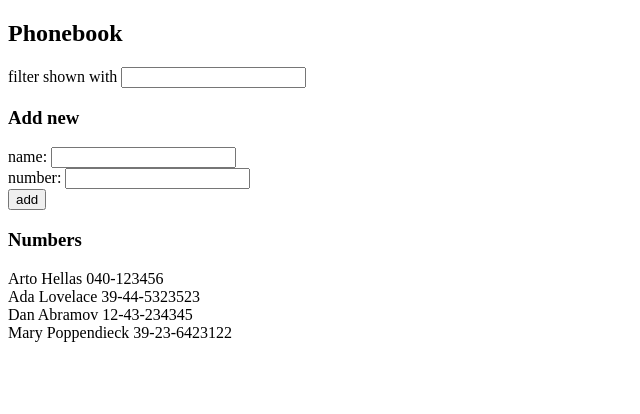
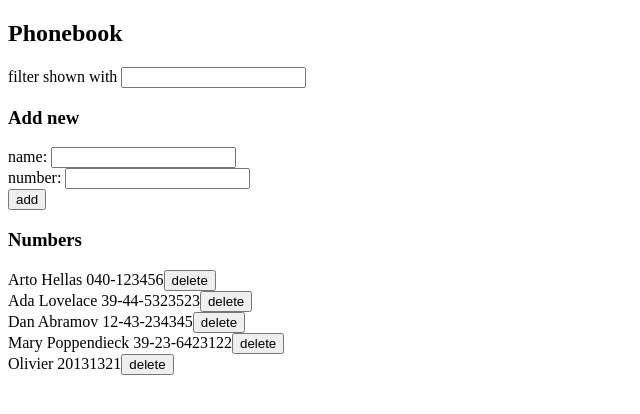
Before and after one commit to djgalak/fullstackopen, a React (Vite) app in the folder part2/phonebook/: page / in a window 1280 px wide. Shown: the top 414 px of the page, without its empty margins (0-640 px from the left). Built offline with nearby package versions, Linux system fonts and the light colour scheme; data requests are answered from the project's data file.

Commit message:
until 2.14

```diff
--- a/part2/phonebook/db.json
+++ b/part2/phonebook/db.json
@@ -1,5 +1,5 @@
 {
-  "persons":[
+  "persons": [
     {
       "name": "Arto Hellas",
       "number": "040-123456",
@@ -19,6 +19,12 @@
       "name": "Mary Poppendieck",
       "number": "39-23-6423122",
       "id": "4"
+    },
+    {
+      "name": "Olivier",
+      "number": "20131321",
+      "id": "9Jw2z2zgUI0"
     }
-  ]
+  ],
+  "$schema": "./node_modules/json-server/schema.json"
 }
--- a/part2/phonebook/src/App.jsx
+++ b/part2/phonebook/src/App.jsx
@@ -1,9 +1,10 @@
 import { useState, useEffect } from 'react'
-import axios from 'axios'
+import personService from './Services/persons'
 
 import Filter from './components/Filter'
 import PersonForm from './components/PersonForm'
 import Persons from './components/Persons'
+import axios from 'axios'
 
 const App = () => {
   const [persons, setPersons] = useState([])
@@ -13,17 +14,11 @@ const App = () => {
   const [filter, setFilter] = useState('')
 
   useEffect(() => {
-    console.log('effect')
-    axios
-      .get('http://localhost:3001/persons')
-      .then((response) => {
-        console.log('fulfilled with', response.data)
-        setPersons(response.data)
-      })
-
+    personService
+      .getAll()
+      .then(initialPersons => setPersons(initialPersons))
   },[])
 
-  console.log('rendered', persons.length, 'entries')
 
   const handleOnSave = (event) => {
     event.preventDefault()
@@ -32,17 +27,35 @@ const App = () => {
       number: newNumber
     }
 
-    persons.find((person) => person.name === newName)
-      ? alert(`${newName} is already added to the phonebook`)
-      : setPersons(persons.concat(newObject))
-
-    setNewNumber('')
-    setNewName('')
+    if (
+      persons.find((person) => person.name === newName)
+    ) {
+        alert(`${newName} is already added to the phonebook`)
+    } else
+    {
+      personService
+        .create(newObject)
+        .then((returnedPerson) => {
+          setPersons(persons.concat(returnedPerson))
+          setNewNumber('')
+          setNewName('')
+        })
+    }
   }
 
   const handleFilter = (event) => {
     console.log('Filter', event.target.value)
     setFilter(event.target.value)
+  }
+
+  const handleDelete = (id) => {
+    const personToDelete = persons.find(person => person.id === id)
+    console.log('Deleting', personToDelete.name)
+    personService
+      .remove(id)
+      .then(removedPerson => {
+        setPersons(persons.filter(person => person.id !== id))
+      })
   }
 
   return (
@@ -57,7 +70,7 @@ const App = () => {
           onChangeNumber={() => setNewNumber(event.target.value)}
           onSubmit={handleOnSave} />
       <h3>Numbers</h3>
-      <Persons list={persons} filter={filter}/>
+      <Persons list={persons} filter={filter} deletePerson={handleDelete}/>
     </>
   )
 }
--- /dev/null
+++ b/part2/phonebook/src/Services/persons.js
@@ -0,0 +1,23 @@
+import axios from 'axios'
+
+const baseUrl = 'http://localhost:3001/persons'
+const getAll = () => {
+    const request = axios.get(baseUrl)
+    return request.then(response => response.data)
+}
+
+const create = (newObject) => {
+    const request = axios.post(baseUrl, newObject)
+    return request.then(response => response.data)
+}
+
+const remove = (id) => {
+    const request = axios.delete(`${baseUrl}/${id}`)
+    return request.then(response => response.data)
+}
+
+export default {
+    getAll,
+    create,
+    remove
+}
--- a/part2/phonebook/src/components/Persons.jsx
+++ b/part2/phonebook/src/components/Persons.jsx
@@ -1,9 +1,13 @@
-const Persons = (props) => {
+const Persons = ({list,filter,deletePerson}) => {
     return (
         <div>
-        {props.list
-        .filter((person) => person.name.toLowerCase().includes(props.filter.toLowerCase()))
-        .map( person => <div key={person.name}>{person.name} {person.number}</div>)}
+        {list
+        .filter((person) => person.name.toLowerCase().includes(filter.toLowerCase()))
+        .map( person =>
+            <div key={person.name}>
+                {person.name} {person.number}
+                <button type="submit" onClick={() => deletePerson(person.id)}>delete</button>
+            </div>)}
         </div>
     )
 }
```
